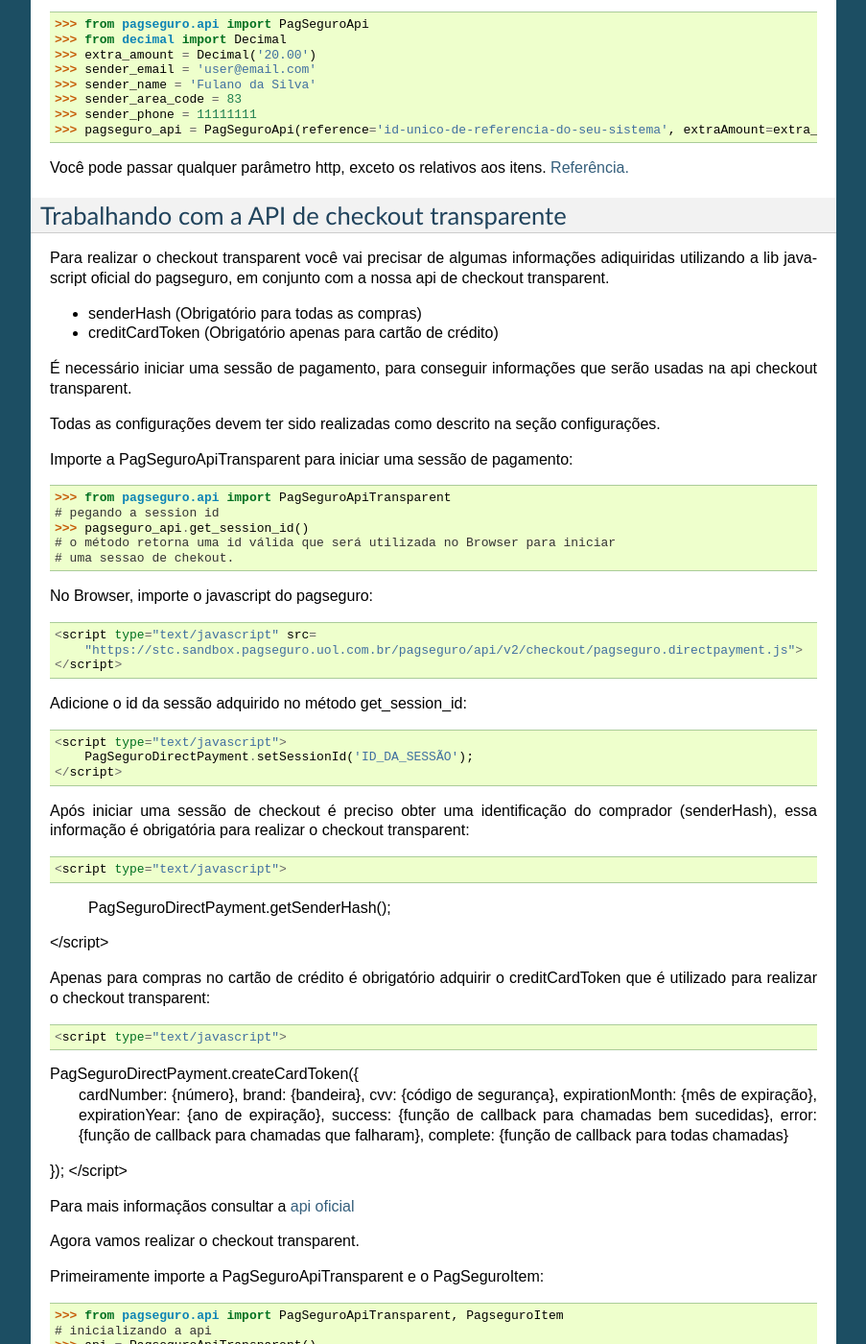
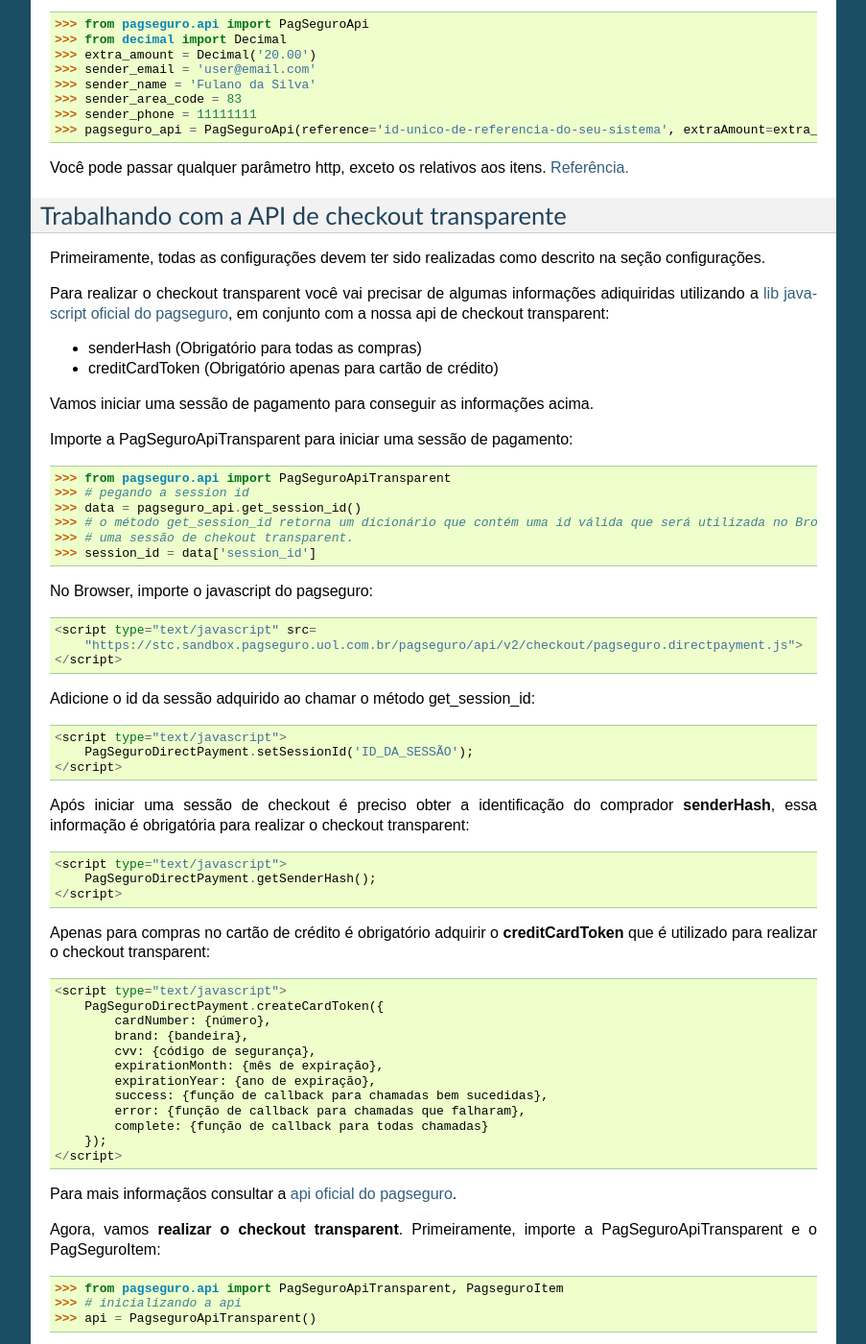
Before and after one commit to allisson/django-pagseguro2, a Sphinx documentation site: the page built from docs/tutorial.rst, in a window 1280 px wide and 1400 px high, scrolled down 2326 px. Shown: the whole window at 96% size, without its empty margins (198-1101 px from the left). Built offline with Sphinx 7.4.7, drawn with Linux system fonts in a browser that asks for light colours; some of the changed text lies outside the part shown.

Commit message:
Adjusted documentation

```diff
--- a/docs/tutorial.rst
+++ b/docs/tutorial.rst
@@ -146,24 +146,25 @@
 Trabalhando com a API de checkout transparente
 ==============================================
 
+Primeiramente, todas as configurações devem ter sido realizadas como descrito na seção configurações.
+
 Para realizar o checkout transparent você vai precisar de algumas informações adiquiridas
-utilizando a lib javascript oficial do pagseguro, em conjunto com a nossa api de checkout transparent.
+utilizando a `lib javascript oficial do pagseguro <http://download.uol.com.br/pagseguro/docs/pagseguro-checkout-transparente.pdf>`_,
+em conjunto com a nossa api de checkout transparent:
 
 - senderHash (Obrigatório para todas as compras)
 - creditCardToken (Obrigatório apenas para cartão de crédito)
 
-É necessário iniciar uma sessão de pagamento, para conseguir informações que serão usadas
-na api checkout transparent.
-
-Todas as configurações devem ter sido realizadas como descrito na seção configurações.
+Vamos iniciar uma sessão de pagamento para conseguir as informações acima.
 
 Importe a PagSeguroApiTransparent para iniciar uma sessão de pagamento::
 
     >>> from pagseguro.api import PagSeguroApiTransparent
-    # pegando a session id
-    >>> pagseguro_api.get_session_id()
-    # o método retorna uma id válida que será utilizada no Browser para iniciar
-    # uma sessao de chekout.
+    >>> # pegando a session id
+    >>> data = pagseguro_api.get_session_id()
+    >>> # o método get_session_id retorna um dicionário que contém uma id válida que será utilizada no Browser para iniciar
+    >>> # uma sessão de chekout transparent.
+    >>> session_id = data['session_id']
 
 No Browser, importe o javascript do pagseguro::
 
@@ -171,43 +172,41 @@
         "https://stc.sandbox.pagseguro.uol.com.br/pagseguro/api/v2/checkout/pagseguro.directpayment.js">
     </script>
 
-Adicione o id da sessão adquirido no método get_session_id::
+Adicione o id da sessão adquirido ao chamar o método get_session_id::
 
     <script type="text/javascript">
         PagSeguroDirectPayment.setSessionId('ID_DA_SESSÃO');
     </script>
 
-Após iniciar uma sessão de checkout é preciso obter uma identificação do comprador (senderHash),
+Após iniciar uma sessão de checkout é preciso obter a identificação do comprador **senderHash**,
 essa informação é obrigatória para realizar o checkout transparent::
 
-<script type="text/javascript">
-    PagSeguroDirectPayment.getSenderHash();
-</script>
+    <script type="text/javascript">
+        PagSeguroDirectPayment.getSenderHash();
+    </script>
 
-Apenas para compras no cartão de crédito é obrigatório adquirir o creditCardToken que é
+Apenas para compras no cartão de crédito é obrigatório adquirir o **creditCardToken** que é
 utilizado para realizar o checkout transparent::
 
-<script type="text/javascript">
-PagSeguroDirectPayment.createCardToken({
-    cardNumber: {número},
-    brand: {bandeira},
-    cvv: {código de segurança},
-    expirationMonth: {mês de expiração},
-    expirationYear: {ano de expiração},
-    success: {função de callback para chamadas bem sucedidas},
-    error: {função de callback para chamadas que falharam},
-    complete: {função de callback para todas chamadas}
-});
-</script>
+    <script type="text/javascript">
+        PagSeguroDirectPayment.createCardToken({
+            cardNumber: {número},
+            brand: {bandeira},
+            cvv: {código de segurança},
+            expirationMonth: {mês de expiração},
+            expirationYear: {ano de expiração},
+            success: {função de callback para chamadas bem sucedidas},
+            error: {função de callback para chamadas que falharam},
+            complete: {função de callback para todas chamadas}
+        });
+    </script>
 
-Para mais informaçãos consultar a `api oficial <http://download.uol.com.br/pagseguro/docs/pagseguro-checkout-transparente.pdf>`_
+Para mais informaçãos consultar a `api oficial do pagseguro <http://download.uol.com.br/pagseguro/docs/pagseguro-checkout-transparente.pdf>`_.
 
-Agora vamos realizar o checkout transparent.
-
-Primeiramente importe a PagSeguroApiTransparent e o PagSeguroItem::
+Agora, vamos **realizar o checkout transparent**. Primeiramente, importe a PagSeguroApiTransparent e o PagSeguroItem::
 
     >>> from pagseguro.api import PagSeguroApiTransparent, PagseguroItem
-    # inicializando a api
+    >>> # inicializando a api
     >>> api = PagseguroApiTransparent()
 
 Adicione o item::
@@ -225,16 +224,16 @@
     >>> shipping = {'street': "Av. Brigadeiro Faria Lima", 'number': 1384, 'complement': '5o andar', 'district': 'Jardim Paulistano', 'postal_code': '01452002', 'city': 'Sao Paulo', 'state': 'SP', 'country': 'BRA',}
     >>> api.set_shipping(**shipping)
 
-Apenas para compras no boleto::
+Apenas para compras no **boleto**::
 
     >>> api.set_payment_method('boleto')
 
-Apenas para compras no débito::
+Apenas para compras no **débito**::
 
     >>> api.set_payment_method('eft')
     >>> api.set_bank_name('itau')
 
-Apenas para compras no cartão de crédito::
+Apenas para compras no **cartão de crédito**::
 
     >>> api.set_payment_method('creditcard')
     >>> data = {'quantity': 5, 'value': 125.22, 'name': 'Jose Comprador', 'birth_date': '27/10/1987', 'cpf': '22111944785', 'area_code': 11, 'phone': 56273440,}
```
Also changed, not shown: other parts of docs/tutorial.rst (+1 -1 lines).
